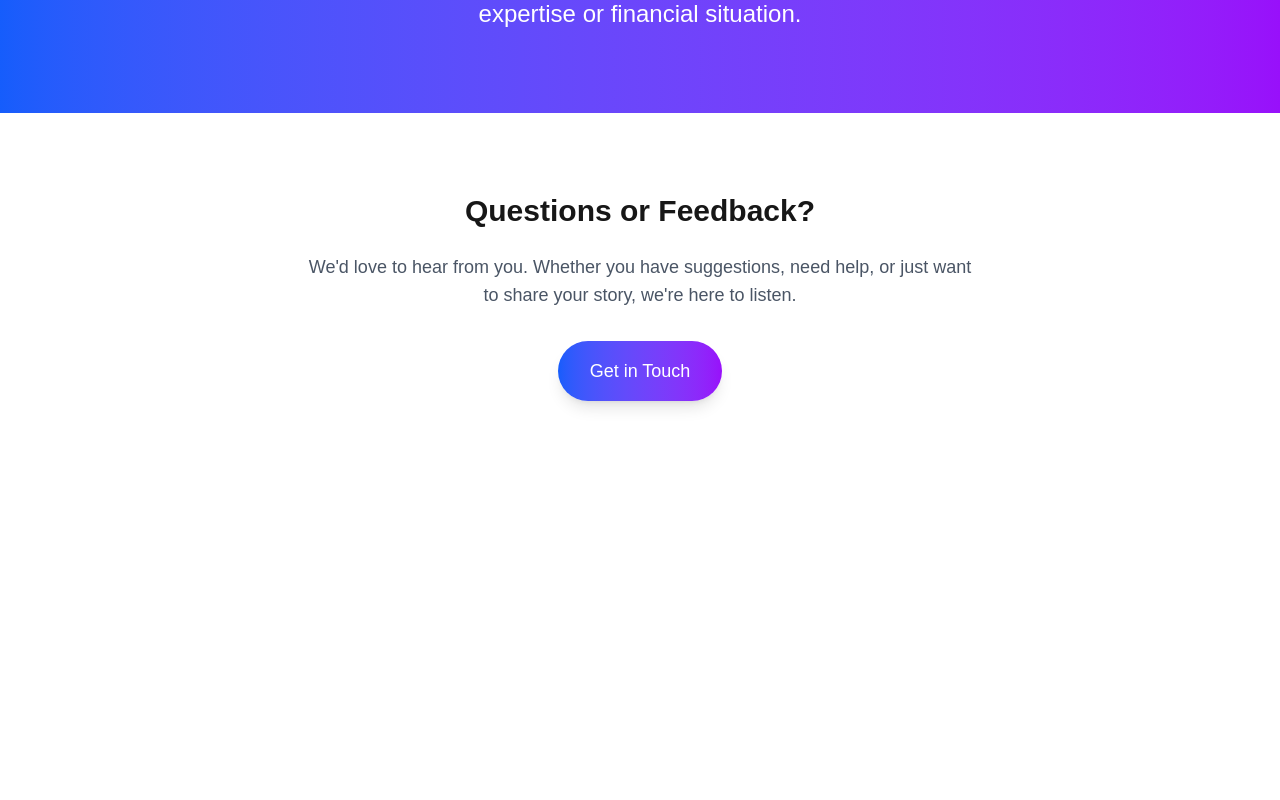
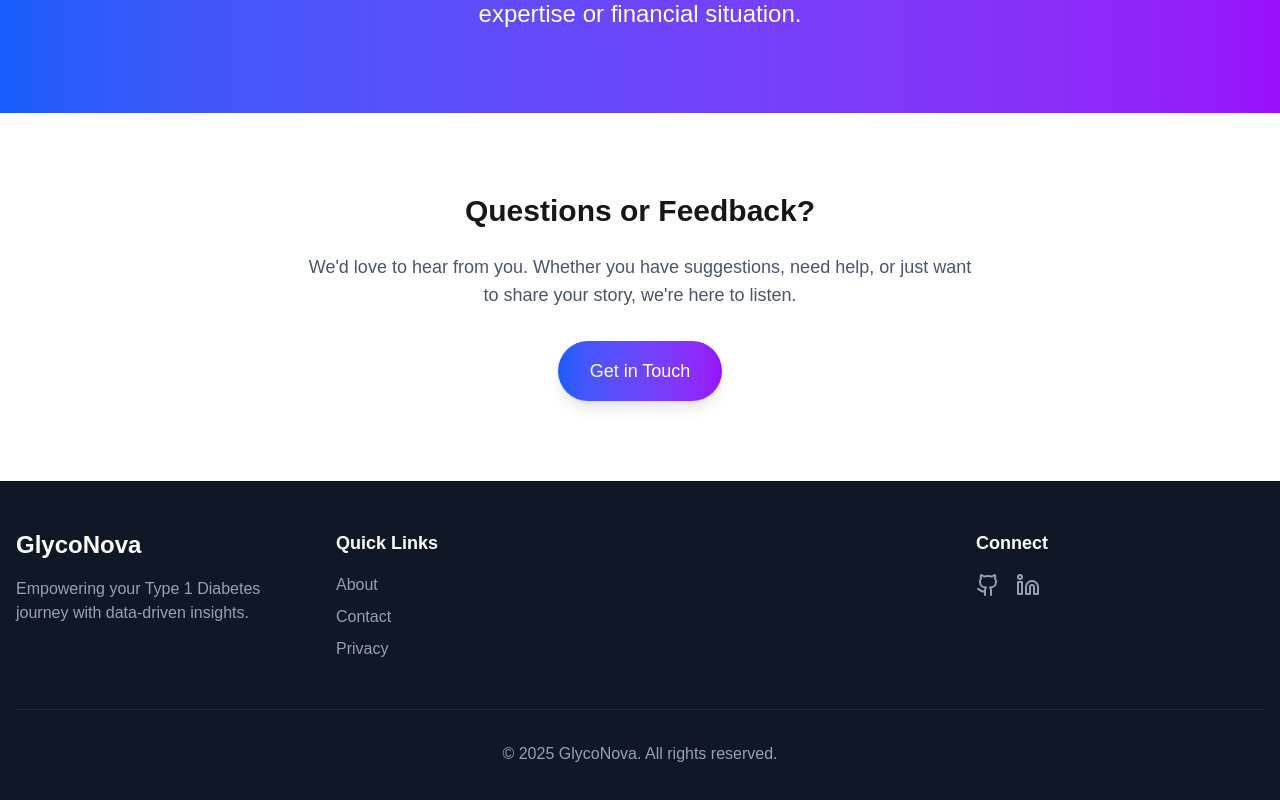
Before and after one commit to devaanshsinha/glyconova, a Next.js app: page /about in a window 1280 px wide. Shown: the part 1770-2570 px from the top of the page. Before the commit the page ends 2251 px from the top, so only its background shows below. Built offline with nearby package versions, Linux system fonts and the light colour scheme; no server answers.

Commit message:
added footer to other pages

```diff
--- a/src/app/about/page.tsx
+++ b/src/app/about/page.tsx
@@ -4,6 +4,7 @@
 import { useInView } from 'react-intersection-observer';
 import { Heart, Shield, Users, Zap, ArrowLeft } from 'lucide-react';
 import Link from 'next/link';
+import { Footer } from '@/components/Footer';
 
 const fadeInUp = {
   hidden: { opacity: 0, y: 20 },
@@ -172,6 +173,8 @@
           </Link>
         </div>
       </motion.section>
+
+      <Footer />
     </div>
   );
 }
--- a/src/app/contact/page.tsx
+++ b/src/app/contact/page.tsx
@@ -4,6 +4,7 @@
 import { useInView } from 'react-intersection-observer';
 import { Mail, MessageSquare, Github, Linkedin, ArrowLeft, Clock, HelpCircle } from 'lucide-react';
 import Link from 'next/link';
+import { Footer } from '@/components/Footer';
 
 const fadeInUp = {
   hidden: { opacity: 0, y: 20 },
@@ -193,6 +194,8 @@
           </div>
         </div>
       </motion.section>
+
+      <Footer />
     </div>
   );
 }
--- a/src/app/info-glucose/page.tsx
+++ b/src/app/info-glucose/page.tsx
@@ -4,6 +4,7 @@
 import { useInView } from 'react-intersection-observer';
 import { BarChart3, TrendingUp, Clock, Target, ArrowLeft, CheckCircle } from 'lucide-react';
 import Link from 'next/link';
+import { Footer } from '@/components/Footer';
 
 const fadeInUp = {
   hidden: { opacity: 0, y: 20 },
@@ -159,6 +160,8 @@
           </Link>
         </div>
       </motion.section>
+
+      <Footer />
     </div>
   );
 }
--- a/src/app/info-insulin/page.tsx
+++ b/src/app/info-insulin/page.tsx
@@ -4,6 +4,7 @@
 import { useInView } from 'react-intersection-observer';
 import { Activity, PieChart, Calendar, Zap, ArrowLeft, CheckCircle } from 'lucide-react';
 import Link from 'next/link';
+import { Footer } from '@/components/Footer';
 
 const fadeInUp = {
   hidden: { opacity: 0, y: 20 },
@@ -185,6 +186,8 @@
           </Link>
         </div>
       </motion.section>
+
+      <Footer />
     </div>
   );
 }
--- a/src/app/info-security/page.tsx
+++ b/src/app/info-security/page.tsx
@@ -4,6 +4,7 @@
 import { useInView } from 'react-intersection-observer';
 import { Shield, Lock, Eye, Server, ArrowLeft, CheckCircle } from 'lucide-react';
 import Link from 'next/link';
+import { Footer } from '@/components/Footer';
 
 const fadeInUp = {
   hidden: { opacity: 0, y: 20 },
@@ -235,6 +236,8 @@
           </div>
         </div>
       </motion.section>
+
+      <Footer />
     </div>
   );
 }
--- a/src/app/info-targets/page.tsx
+++ b/src/app/info-targets/page.tsx
@@ -4,6 +4,7 @@
 import { useInView } from 'react-intersection-observer';
 import { Target, TrendingUp, Calculator, Lightbulb, ArrowLeft, CheckCircle } from 'lucide-react';
 import Link from 'next/link';
+import { Footer } from '@/components/Footer';
 
 const fadeInUp = {
   hidden: { opacity: 0, y: 20 },
@@ -224,6 +225,8 @@
           </Link>
         </div>
       </motion.section>
+
+      <Footer />
     </div>
   );
 }
--- a/src/app/privacy/page.tsx
+++ b/src/app/privacy/page.tsx
@@ -4,6 +4,7 @@
 import { useInView } from 'react-intersection-observer';
 import { Shield, Lock, Eye, Trash2, ArrowLeft, CheckCircle } from 'lucide-react';
 import Link from 'next/link';
+import { Footer } from '@/components/Footer';
 
 const fadeInUp = {
   hidden: { opacity: 0, y: 20 },
@@ -259,6 +260,8 @@
           </div>
         </div>
       </motion.section>
+
+      <Footer />
     </div>
   );
 }
--- /dev/null
+++ b/src/components/Footer.tsx
@@ -0,0 +1,42 @@
+import Link from 'next/link';
+import { Github, Linkedin } from 'lucide-react';
+
+export function Footer() {
+  return (
+    <footer className="bg-gray-900 text-white py-12 px-4">
+      <div className="container mx-auto grid grid-cols-1 md:grid-cols-4 gap-8">
+        <div>
+          <h3 className="text-2xl font-bold mb-4">GlycoNova</h3>
+          <p className="text-gray-400">
+            Empowering your Type 1 Diabetes journey with data-driven insights.
+          </p>
+        </div>
+        <div>
+          <h4 className="text-lg font-semibold mb-4">Quick Links</h4>
+          <ul className="space-y-2">
+            <li><Link href="/about" className="text-gray-400 hover:text-white transition-colors">About</Link></li>
+            <li><Link href="/contact" className="text-gray-400 hover:text-white transition-colors">Contact</Link></li>
+            <li><Link href="/privacy" className="text-gray-400 hover:text-white transition-colors">Privacy</Link></li>
+          </ul>
+        </div>
+        <div></div>
+        <div>
+          <h4 className="text-lg font-semibold mb-4">Connect</h4>
+          <div className="flex space-x-4">
+            <a href="https://github.com/devaanshsinha/glyconova" className="text-gray-400 hover:text-white transition-colors" target="_blank" rel="noopener noreferrer">
+              <span className="sr-only">GitHub</span>
+              <Github className="h-6 w-6" />
+            </a>
+            <a href="https://www.linkedin.com/in/devaanshsinha/" className="text-gray-400 hover:text-white transition-colors" target="_blank" rel="noopener noreferrer">
+              <span className="sr-only">LinkedIn</span>
+              <Linkedin className="h-6 w-6" />
+            </a>
+          </div>
+        </div>
+      </div>
+      <div className="mt-12 pt-8 border-t border-gray-800 text-center text-gray-400">
+        <p>© 2025 GlycoNova. All rights reserved.</p>
+      </div>
+    </footer>
+  );
+}
```
